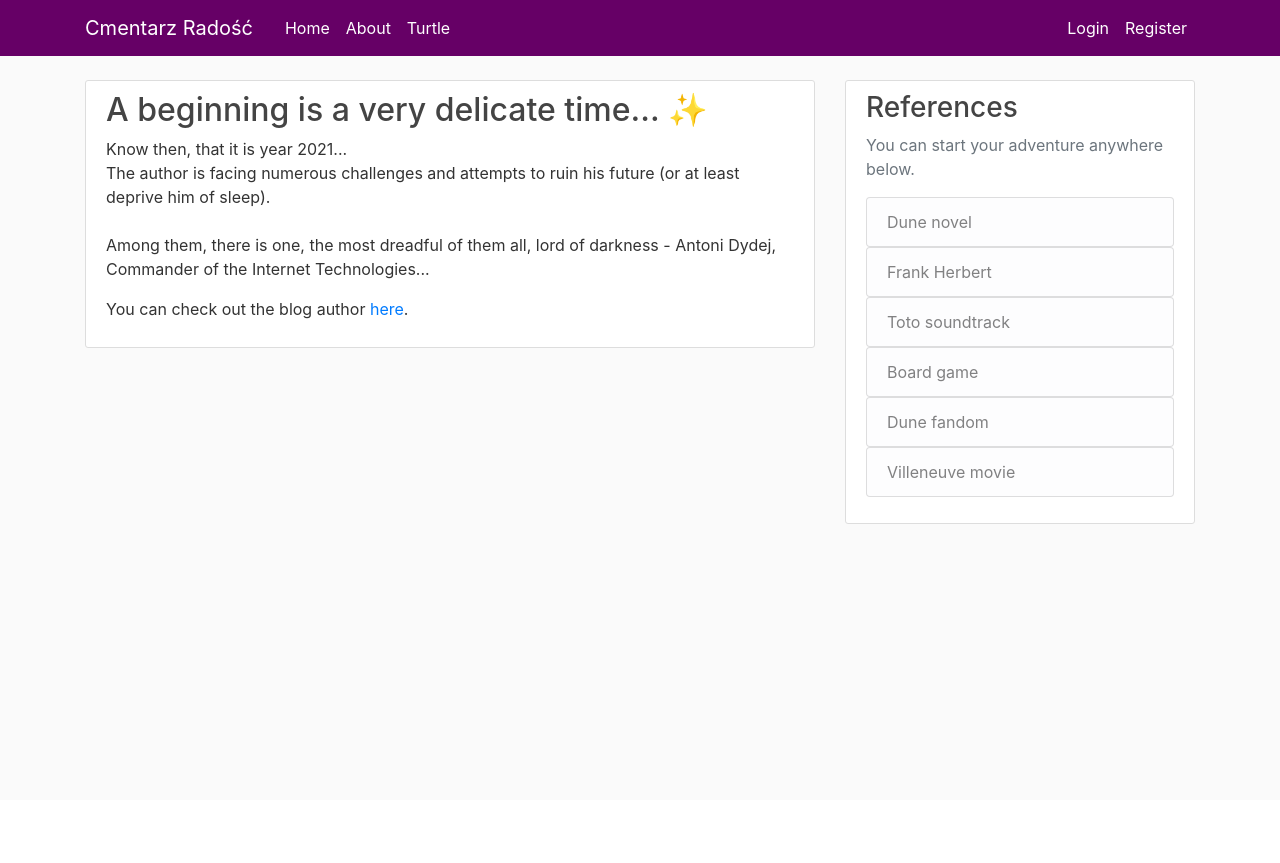
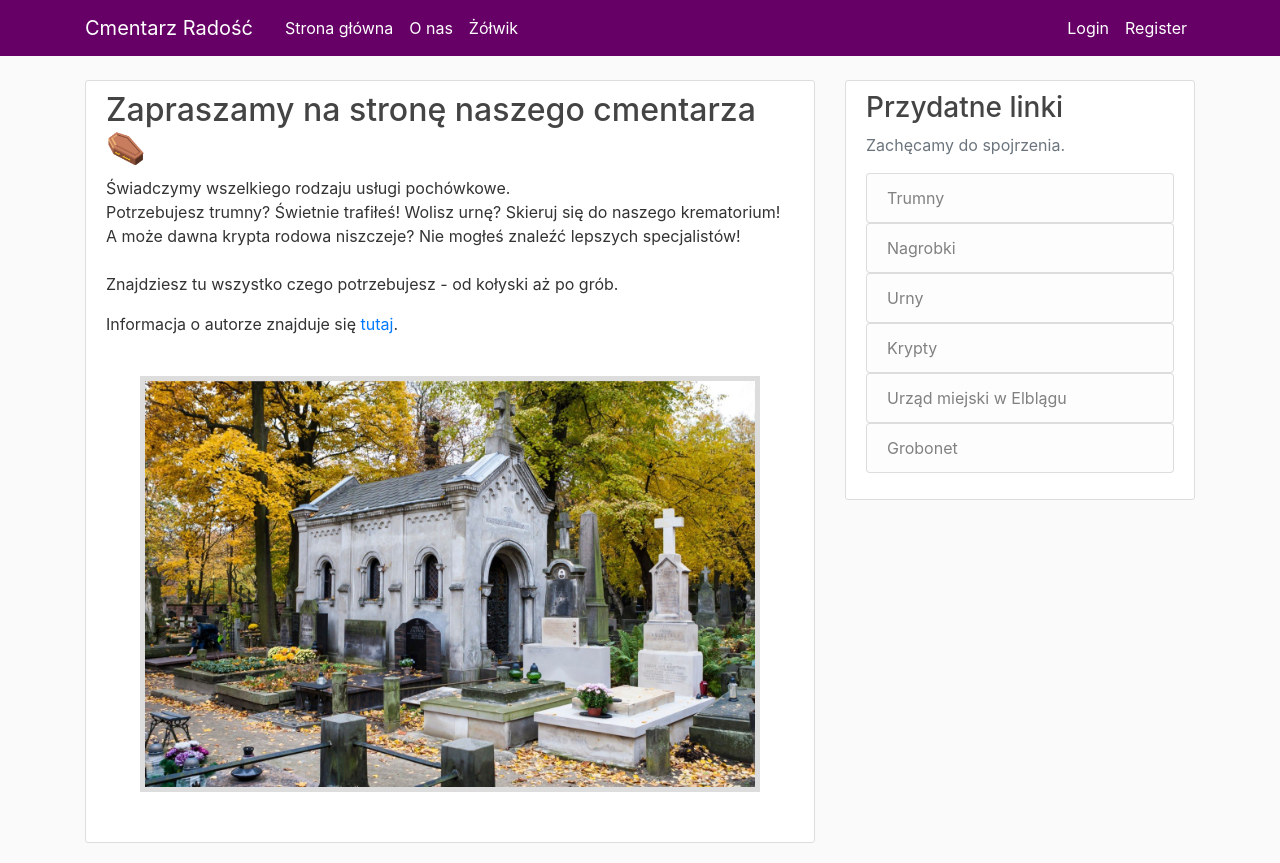
Before and after one commit to Tymotheus/Cmentarz-Radosc, a Flask app: page /about in a window 1280 px wide. Before the commit the page ends 524 px from the top, so only its background shows below. Run offline with Flask 2, Linux system fonts and the light colour scheme; some libraries are stand-ins or nearby versions.

Commit message:
Ajoute sql script et autres changements mineures

```diff
--- a/Radosc/static/main.css
+++ b/Radosc/static/main.css
@@ -8,6 +8,15 @@ h1, h2, h3, h4, h5, h6 {
   color: #444444;
 }
 
+#dydej{
+  border: 5px solid #ddd;
+  display: block;
+  margin-left: auto;
+  margin-right: auto;
+  margin-top: 40px;
+  margin-bottom: 40px;
+  width: 90%;
+}
 .bg-steel {
   background-color: #660066;
 }
--- a/Radosc/templates/about.html
+++ b/Radosc/templates/about.html
@@ -4,13 +4,14 @@
 <article class="media content-section">
   <div class="media-body">
 
-  <h2><a class="article-title"  href="https://www.youtube.com/watch?v=zZD99X_S7SA}">A beginning is a very delicate time... ✨</a></h2>
-  <p class="article-content">Know then, that it is year 2021...
-  The author is facing numerous challenges and attempts to ruin his future (or at least deprive him of sleep).
+  <h2>Zapraszamy na stronę naszego cmentarza ⚰️</h2>
+  <p class="article-content">Świadczymy wszelkiego rodzaju usługi pochówkowe.
+  Potrzebujesz trumny? Świetnie trafiłeś! Wolisz urnę? Skieruj się do naszego krematorium! A może dawna krypta rodowa niszczeje? Nie mogłeś znaleźć lepszych specjalistów!
 
-  Among them, there is one, the most dreadful of them all, lord of darkness - Antoni Dydej, Commander of the Internet Technologies...
+  Znajdziesz tu wszystko czego potrzebujesz - od kołyski aż po grób.
   </p>
-  <p>You can check out the blog author <a href="https://github.com/Tymotheus">here</a>. </p>
+  <p>Informacja o autorze znajduje się <a href="https://github.com/Tymotheus">tutaj</a>. </p>
+  <img id="dydej" src="{{url_for('static', filename='cmentarz.jpg')}}" alt="Zdjęcie cmentarza">
   </div>
 </article>
 {% endblock content %}
--- a/Radosc/templates/layout.html
+++ b/Radosc/templates/layout.html
@@ -26,15 +26,15 @@
         </button>
         <div class="collapse navbar-collapse" id="navbarToggle">
           <div class="navbar-nav mr-auto">
-            <a class="nav-item nav-link" href="{{ url_for('home') }}">Home</a>
-            <a class="nav-item nav-link" id="42" href="{{ url_for('about') }}">About</a>
-            <a class="nav-item nav-link" href="https://tymotheus.github.io/">Turtle</a>
+            <a class="nav-item nav-link" href="{{ url_for('home') }}">Strona główna</a>
+            <a class="nav-item nav-link" id="42" href="{{ url_for('about') }}">O nas</a>
+            <a class="nav-item nav-link" href="https://tymotheus.github.io/">Żółwik</a>
           </div>
           <!-- Navbar Right Side -->
           <div class="navbar-nav">
             {% if current_user.is_authenticated %}
               <a class="nav-item nav-link" href="{{ url_for('new_post') }}">New Post</a>
-              <a class="nav-item nav-link" href="{{ url_for('account') }}">Account</a>
+              <a class="nav-item nav-link" href="{{ url_for('account') }}">Konto</a>
               <a class="nav-item nav-link" href="{{ url_for('logout') }}">Logout</a>
             {% else %}
               <a class="nav-item nav-link" href="{{ url_for('login') }}">Login</a>
@@ -63,21 +63,21 @@
 </div>
   <div class="col-md-4">
     <div class="content-section">
-      <h3>References</h3>
-      <p class='text-muted'>You can start your adventure anywhere below.
+      <h3>Przydatne linki</h3>
+      <p class='text-muted'>Zachęcamy do spojrzenia.
         <ul class="list-group">
-          <a href="https://en.wikipedia.org/wiki/Dune_(novel)">
-            <li class="list-group-item list-group-item-light href" >Dune novel</li></a>
-          <a href="https://en.wikipedia.org/wiki/Frank_Herbert">
-            <li class="list-group-item list-group-item-light href" >Frank Herbert</li></a>
-          <a href="https://open.spotify.com/album/5C6579KEvJj9AWaZtjSflC?si=WB8R13yvRPC3h14b8tiPyA">
-            <li class="list-group-item list-group-item-light href" >Toto soundtrack</li></a>
-          <a href="https://boardgamegeek.com/boardgame/283355/dune">
-            <li class="list-group-item list-group-item-light href" >Board game</li></a>
-          <a href="https://dune.fandom.com/wiki/Dune_Wiki">
-            <li class="list-group-item list-group-item-light href" >Dune fandom</li></a>
-          <a href="https://www.imdb.com/title/tt1160419/">
-            <li class="list-group-item list-group-item-light href" >Villeneuve movie</li></a>
+          <a href="https://www.credo.waw.pl/trumny-debowe-c-1.html">
+            <li class="list-group-item list-group-item-light href" >Trumny</li></a>
+          <a href="http://nagrobki-krakow.net.pl/">
+            <li class="list-group-item list-group-item-light href" >Nagrobki</li></a>
+          <a href="https://krematoriumklepsydra.pl/produkty/3/urny.html">
+            <li class="list-group-item list-group-item-light href" >Urny</li></a>
+          <a href="https://www.catholiccemeterieschicago.org/pl/Products_Services/Pricing">
+            <li class="list-group-item list-group-item-light href" >Krypty</li></a>
+            <a href="https://www.elblag.eu/">
+              <li class="list-group-item list-group-item-light href" >Urząd miejski w Elblągu</li></a>
+              <a href="https://grobonet.com/">
+                <li class="list-group-item list-group-item-light href" >Grobonet</li></a>
         </ul>
       </p>
     </div>
```
Also changed, not shown: Radosc/database/cmentarz.sql (added, +111 -0 lines), Radosc/static/cmentarz.jpg (added).
